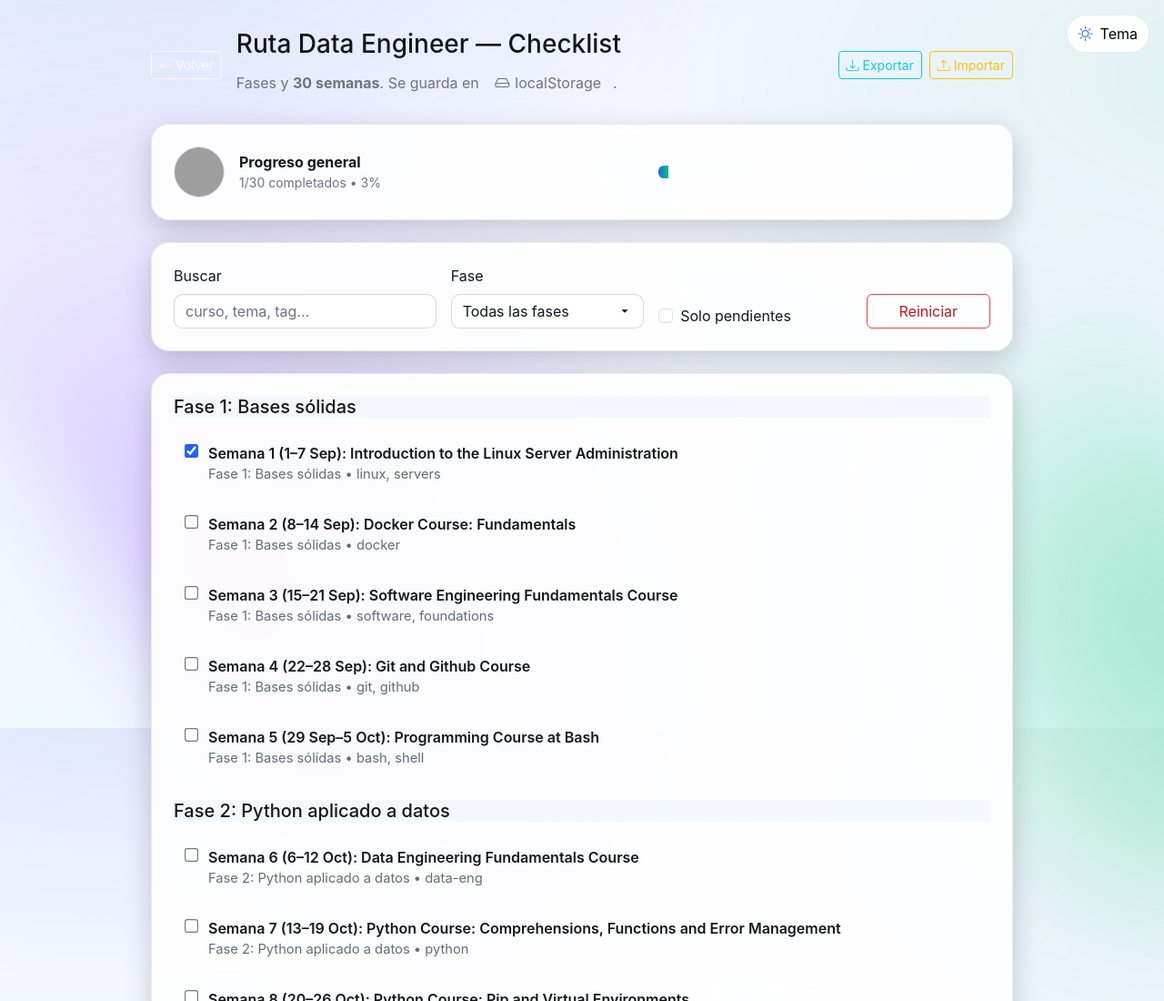
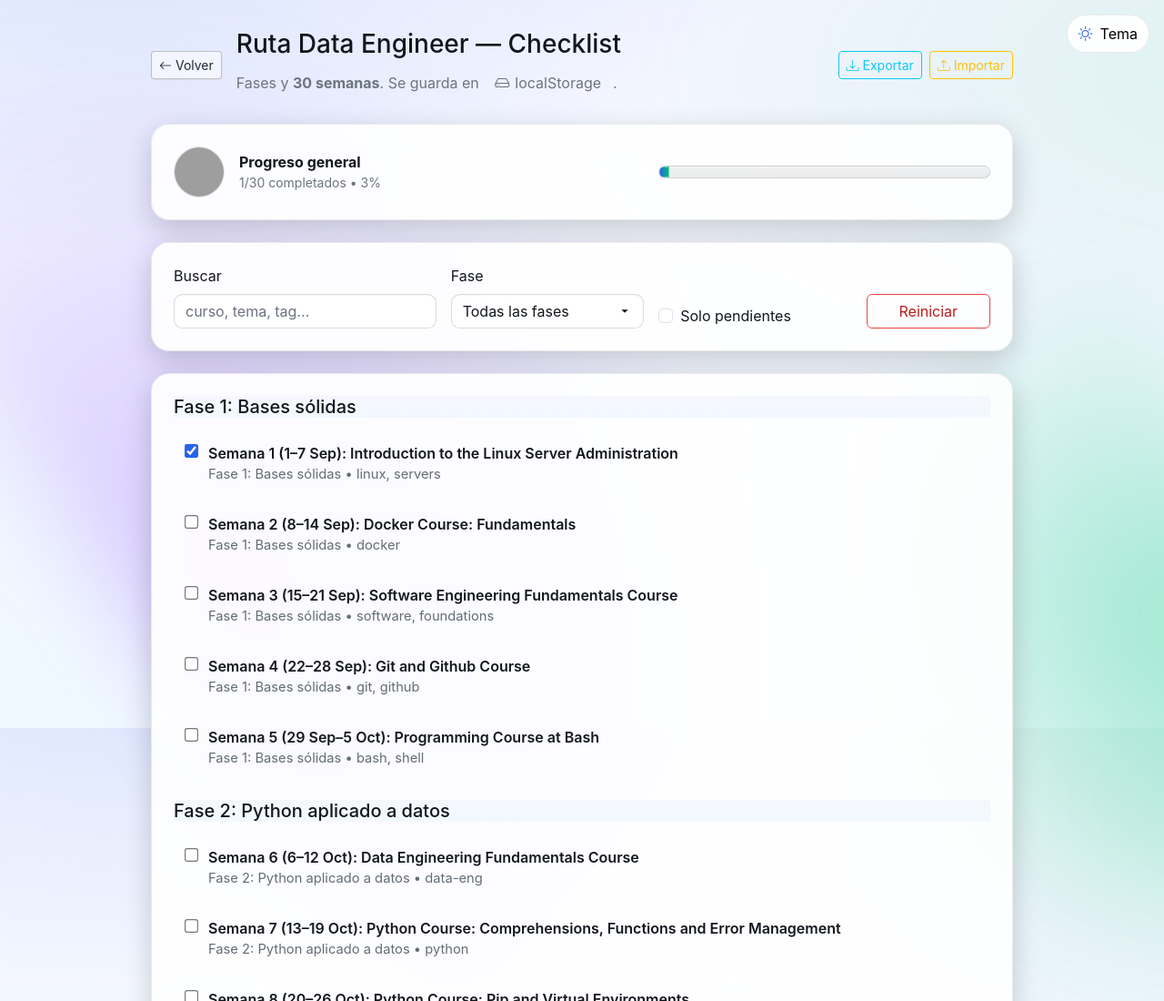
Before and after one commit to RonaldAcost/RonaldAcost.github.io, a plain HTML site: page docs/data-engineer.html in a window 1280 px wide. Shown: the top 1100 px of the page at 91% size. Drawn offline with nearby package versions, Linux system fonts and the light colour scheme; grey boxes are pictures that could not be loaded.

Commit message:
contraste boton volver, borde barra de progreso

```diff
--- a/docs/assets/style.css
+++ b/docs/assets/style.css
@@ -355,3 +355,34 @@ body::after{
   background: rgb(var(--card) / .92);
   border-color: rgb(255 255 255 / .10);
 }
+
+/* ===== Fix tema CLARO: botón Volver + barra de progreso ===== */
+
+/* 1) Botón "Volver" visible en claro (sin tocar el HTML) */
+[data-theme="light"] .btn.btn-outline-light{
+  color: #1f2937;                          /* gris oscuro legible */
+  border-color: rgb(0 0 0 / .22);          /* borde visible */
+  background: rgb(255 255 255 / .55);      /* leve fondo para contraste sobre el bg */
+  box-shadow: 0 1px 2px rgb(0 0 0 / .06);
+}
+[data-theme="light"] .btn.btn-outline-light:hover{
+  background: rgb(0 0 0 / .04);
+  border-color: rgb(0 0 0 / .32);
+  color: #111827;
+}
+
+/* 2) Pista de la barra de progreso con borde en claro */
+.progress{ border-radius: 999px; } /* remata las esquinas en ambos temas */
+
+[data-theme="light"] .progress{
+  background: linear-gradient(180deg,
+              rgb(0 0 0 / .05),
+              rgb(0 0 0 / .08));
+  border: 1px solid rgb(0 0 0 / .12);      /* ¡borde visible! */
+  box-shadow: inset 0 1px 1px rgb(255 255 255 / .6);
+}
+
+/* opcional: un filo suave al relleno para que “separe” del track en claro */
+[data-theme="light"] .progress-bar{
+  box-shadow: inset 0 0 0 1px rgb(255 255 255 / .35);
+}
```
